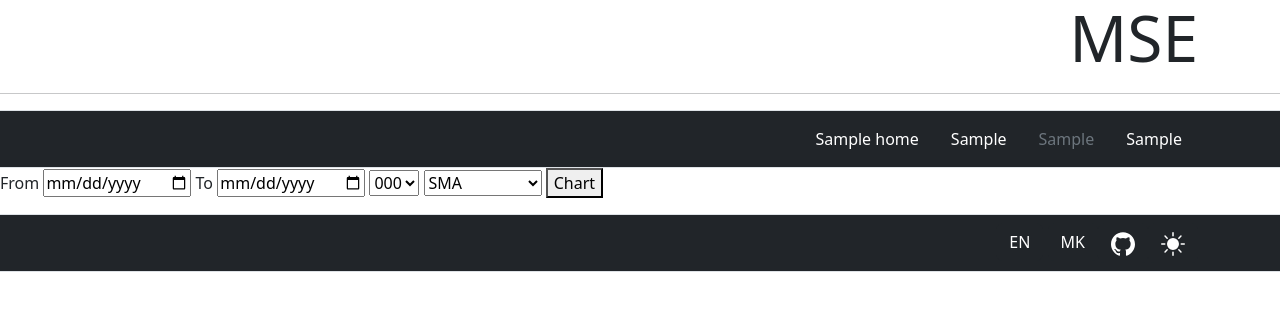
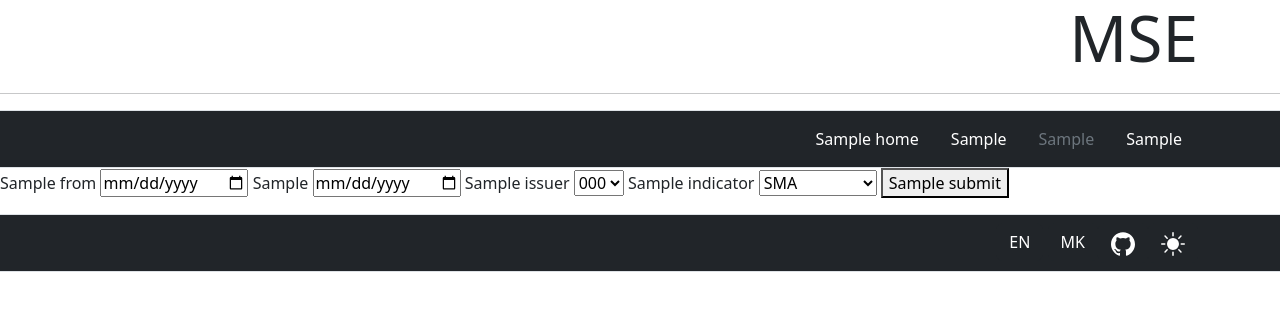
Before and after one commit to tamarastojchevska/MSE-Web-App, a Flask app: template Homework3/templates/technicalAnalysis.html in a window 1280 px wide. Shown: the top 311 px of the page. Run offline with Flask 3, Linux system fonts and the light colour scheme; the template is opened without the code that fills it: most values are stand-ins (such as "Sample title", 1, 10 or a date in 2020); some libraries are stand-ins or nearby versions.

Commit message:
Added translations to technical analysis html

```diff
--- a/Homework3/templates/technicalAnalysis.html
+++ b/Homework3/templates/technicalAnalysis.html
@@ -50,12 +50,13 @@
 
 
 <form action="{{ url_for('get_chart') }}" method="get">
-    <label>From
+    <label>{{ translations['from'] }}
         <input name="fromdate" type="date"/>
     </label>
-    <label>To
+    <label>{{ translations['to'] }}
     <input name="todate" type="date"/>
     </label>
+    <label>{{ translations['issuer'] }}
         <select name="codes" >
             {% for code in codes %}
             <option value="{{ code }}">
@@ -63,6 +64,8 @@
             </option>
             {% endfor %}
         </select>
+    </label>
+    <label>{{ translations['indicator'] }}
         <select name="chart_option">
             <option value="SMA">SMA</option>
             <option value="EMA">EMA</option>
@@ -76,7 +79,8 @@
             <option value="RIBBON MA">RIBBON MA</option>
             <option value="STOCHASTIC">STOCHASTIC</option>
         </select>
-    <button type="submit" >Chart</button>
+    </label>
+    <button type="submit" >{{ translations['submit'] }}</button>
 </form>
 <div id='chart' class='chart'><p>{{ message }}</p></div>
 <div>
```
Lines whose indentation alone changed are shown as unchanged.
